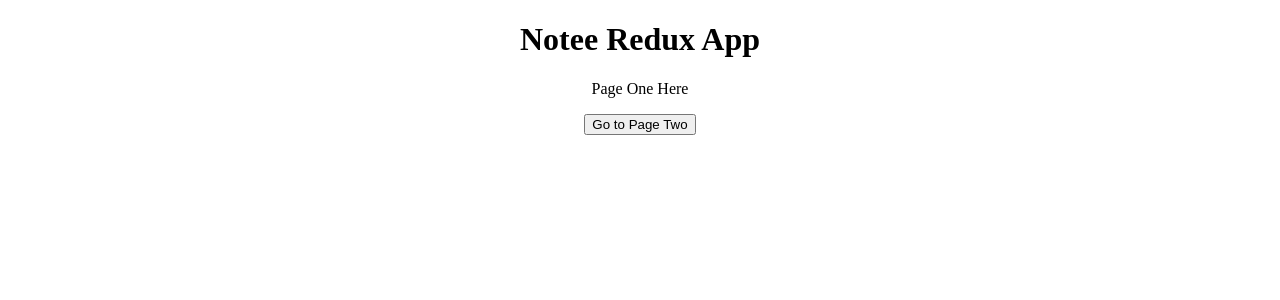
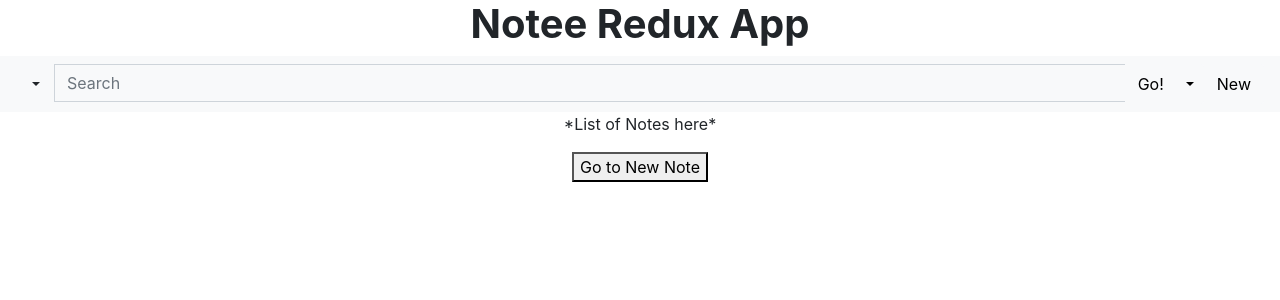
Before and after one commit to hannahbennett27/Redux-Practice, a React (Create React App) app: page / in a window 1280 px wide. Shown: the top 300 px of the page. Built offline with nearby package versions, Linux system fonts and the light colour scheme.

Commit message:
insert navbars and changePage functionality

```diff
--- a/public/index.html
+++ b/public/index.html
@@ -4,15 +4,20 @@
 <head>
   <meta charset="utf-8">
   <meta name="viewport" content="width=device-width, initial-scale=1, shrink-to-fit=no">
-  <meta name="theme-color" content="#000000">
-  <link rel="manifest" href="%PUBLIC_URL%/manifest.json">
-  <link rel="shortcut icon" href="%PUBLIC_URL%/favicon.ico">
-
   <title>Notee Redux App</title>
+  <link rel="stylesheet" href="https://stackpath.bootstrapcdn.com/bootstrap/4.1.3/css/bootstrap.min.css" integrity="sha384-MCw98/SFnGE8fJT3GXwEOngsV7Zt27NXFoaoApmYm81iuXoPkFOJwJ8ERdknLPMO"
+    crossorigin="anonymous">
+  <script defer src="https://use.fontawesome.com/releases/v5.1.0/js/all.js"></script>
 </head>
 
 <body>
   <div id="root"></div>
+  <script src="https://code.jquery.com/jquery-3.3.1.slim.min.js" integrity="sha384-q8i/X+965DzO0rT7abK41JStQIAqVgRVzpbzo5smXKp4YfRvH+8abtTE1Pi6jizo"
+    crossorigin="anonymous"></script>
+  <script src="https://cdnjs.cloudflare.com/ajax/libs/popper.js/1.14.3/umd/popper.min.js" integrity="sha384-ZMP7rVo3mIykV+2+9J3UJ46jBk0WLaUAdn689aCwoqbBJiSnjAK/l8WvCWPIPm49"
+    crossorigin="anonymous"></script>
+  <script src="https://stackpath.bootstrapcdn.com/bootstrap/4.1.3/js/bootstrap.min.js" integrity="sha384-ChfqqxuZUCnJSK3+MXmPNIyE6ZbWh2IMqE241rYiqJxyMiZ6OW/JmZQ5stwEULTy"
+    crossorigin="anonymous"></script>
 </body>
 
 </html>
--- a/src/components/PageOne.js
+++ b/src/components/NewNote.js
@@ -1,6 +1,7 @@
 import React from 'react';
 import { connect } from 'react-redux';
 import { changePage } from '../actions';
+import NoteNavBar from './NoteNavBar';
 
 const mapDispatchToProps = dispatch => {
   return {
@@ -8,11 +9,12 @@ const mapDispatchToProps = dispatch => {
   };
 };
 
-const PageOne = ({ changePage }) => {
+const NewNote = ({ changePage }) => {
   return (
     <div>
-      <p>Page One Here</p>
-      <button onClick={() => changePage('PageTwo')}>Go to Page Two</button>
+      <NoteNavBar />
+      <p>New Note page here</p>
+      <button onClick={() => changePage('UserHome')}>Go to User Home</button>
     </div>
   );
 };
@@ -20,4 +22,4 @@ const PageOne = ({ changePage }) => {
 export default connect(
   null,
   mapDispatchToProps
-)(PageOne);
+)(NewNote);
--- /dev/null
+++ b/src/components/Note.js
@@ -0,0 +1,25 @@
+import React from 'react';
+import { connect } from 'react-redux';
+import { changePage } from '../actions';
+import NoteNavBar from './NoteNavBar';
+
+const mapDispatchToProps = dispatch => {
+  return {
+    changePage: page => dispatch(changePage(page))
+  };
+};
+
+const Note = ({ changePage }) => {
+  return (
+    <div>
+      <NoteNavBar />
+      <p>Note page here</p>
+      <button onClick={() => changePage('UserHome')}>Go to User Home</button>
+    </div>
+  );
+};
+
+export default connect(
+  null,
+  mapDispatchToProps
+)(Note);
--- /dev/null
+++ b/src/components/NoteNavBar.js
@@ -0,0 +1,55 @@
+import React from 'react';
+import { connect } from 'react-redux';
+import { changePage } from '../actions';
+
+const mapDispatchToProps = dispatch => {
+  return {
+    changePage: page => dispatch(changePage(page))
+  };
+};
+
+const NoteNavBar = ({ changePage }) => {
+  return (
+    <nav className="navbar navbar-light bg-light">
+      <div className="input-group-prepend">
+        <button
+          className="btn bg-light"
+          type="button"
+          value="Back"
+          onClick={() => changePage('UserHome')}
+        >
+          Back
+        </button>
+      </div>
+
+      <div className="input-group-append">
+        <button
+          type="button"
+          className="btn bg-light"
+          //   onClick={handle...}
+        >
+          Info
+        </button>
+        <button
+          type="button"
+          className="btn bg-light"
+          //   onClick={handle...}
+        >
+          Edit
+        </button>
+        <button
+          type="button"
+          className="btn bg-light"
+          //   onClick={handle...}
+        >
+          Delete
+        </button>
+      </div>
+    </nav>
+  );
+};
+
+export default connect(
+  null,
+  mapDispatchToProps
+)(NoteNavBar);
--- a/src/components/PageTwo.js
+++ b/src/components/UserHome.js
@@ -1,6 +1,7 @@
 import React from 'react';
 import { connect } from 'react-redux';
 import { changePage } from '../actions';
+import UserHomeNavBar from './UserHomeNavBar';
 
 const mapDispatchToProps = dispatch => {
   return {
@@ -8,11 +9,12 @@ const mapDispatchToProps = dispatch => {
   };
 };
 
-const PageTwo = ({ changePage }) => {
+const UserHome = ({ changePage }) => {
   return (
     <div>
-      <p>Page Two Here</p>
-      <button onClick={() => changePage('PageOne')}>Go to Page One</button>
+      <UserHomeNavBar />
+      <p>*List of Notes here*</p>
+      <button onClick={() => changePage('NewNote')}>Go to New Note</button>
     </div>
   );
 };
@@ -20,4 +22,4 @@ const PageTwo = ({ changePage }) => {
 export default connect(
   null,
   mapDispatchToProps
-)(PageTwo);
+)(UserHome);
--- /dev/null
+++ b/src/components/UserHomeNavBar.js
@@ -0,0 +1,114 @@
+import React from 'react';
+import { connect } from 'react-redux';
+import { changePage } from '../actions';
+
+const mapDispatchToProps = dispatch => {
+  return {
+    changePage: page => dispatch(changePage(page))
+  };
+};
+
+const UserHomeNavBar = ({ changePage }) => {
+  return (
+    <nav className="navbar navbar-light bg-light">
+      <div className="input-group">
+        <div className="nav-item dropdown">
+          <a
+            className="nav-link dropdown-toggle input-group-prepend"
+            id="navbarDropdownMenuLink"
+            role="button"
+            data-toggle="dropdown"
+            aria-haspopup="true"
+            aria-expanded="false"
+          >
+            {/* User Menu Toggle */}
+          </a>
+          <div
+            className="dropdown-menu"
+            aria-labelledby="navbarDropdownMenuLink"
+          >
+            <a className="dropdown-item">Account</a>
+            {/* <SignOut /> */}
+          </div>
+        </div>
+        <div className="input-group-prepend" />
+        <input
+          type="text"
+          className="form-control bg-light"
+          placeholder="Search"
+          //   value={searchState}
+          //   onChange={handleChange}
+        />
+        <div className="input-group-append">
+          <button
+            type="button"
+            className="btn bg-light"
+            //   onClick={handleSearch}
+          >
+            Go!
+          </button>
+          <button
+            type="button"
+            className="btn bg-light dropdown-toggle dropdown-toggle-split"
+            data-toggle="dropdown"
+            aria-haspopup="true"
+            aria-expanded="false"
+          >
+            <span className="sr-only">Toggle Dropdown</span>
+            {/* Sort Menu Toggle */}
+          </button>
+          <div className="dropdown-menu">
+            <a
+              className="dropdown-item"
+              name="showAll"
+              // onClick={handleSort}
+            >
+              Show All
+            </a>
+            <a
+              className="dropdown-item"
+              name="sortAZ"
+              // onClick={handleSort}
+            >
+              Sort A-Z
+            </a>
+            <a
+              className="dropdown-item"
+              name="sortZA"
+              // onClick={handleSort}
+            >
+              Sort Z-A
+            </a>
+            <a
+              className="dropdown-item"
+              name="newestFirst"
+              //   onClick={handleSort}
+            >
+              Newest First
+            </a>
+            <a
+              className="dropdown-item"
+              name="oldestFirst"
+              //   onClick={handleSort}
+            >
+              Oldest First
+            </a>
+          </div>
+          <button
+            className="btn bg-light"
+            type="button"
+            value="NewNote"
+            onClick={() => changePage('NewNote')}
+          >
+            New
+          </button>
+        </div>
+      </div>
+    </nav>
+  );
+};
+
+export default connect(
+  null,
+  mapDispatchToProps
+)(UserHomeNavBar);
--- a/src/components/UserPage.js
+++ b/src/components/UserPage.js
@@ -1,20 +1,23 @@
 import React from 'react';
 import { connect } from 'react-redux';
-import PageOne from './PageOne';
-import PageTwo from './PageTwo';
+import UserHome from './UserHome';
+import NewNote from './NewNote';
+import Note from './Note';
 
 const mapStateToProps = state => {
   return { activePage: state.activePage };
 };
 
 const UserPage = ({ activePage }) => {
+  const noteRegExp = /\D+.txt/;
+
   switch (activePage) {
-    case 'PageOne':
-      return <PageOne />;
-    case 'PageTwo':
-      return <PageTwo />;
+    case 'UserHome':
+      return <UserHome />;
+    case 'NewNote':
+      return <NewNote />;
     default:
-      return <div>Default Page</div>;
+      return noteRegExp.test(activePage) ? <Note /> : <div>Default Page</div>;
   }
 };
 
--- a/src/index.js
+++ b/src/index.js
@@ -11,10 +11,6 @@ const store = createStore(
   window.__REDUX_DEVTOOLS_EXTENSION__ && window.__REDUX_DEVTOOLS_EXTENSION__()
 );
 
-store.subscribe(() => console.log('subscribing...'));
-
-console.log(store.getState());
-
 render(
   <Provider store={store}>
     <App />
--- a/src/reducers/userpage.js
+++ b/src/reducers/userpage.js
@@ -1,5 +1,5 @@
 const initialState = {
-  activePage: 'PageOne'
+  activePage: 'UserHome'
 };
 
 const userpage = (state = initialState, action) => {
```
